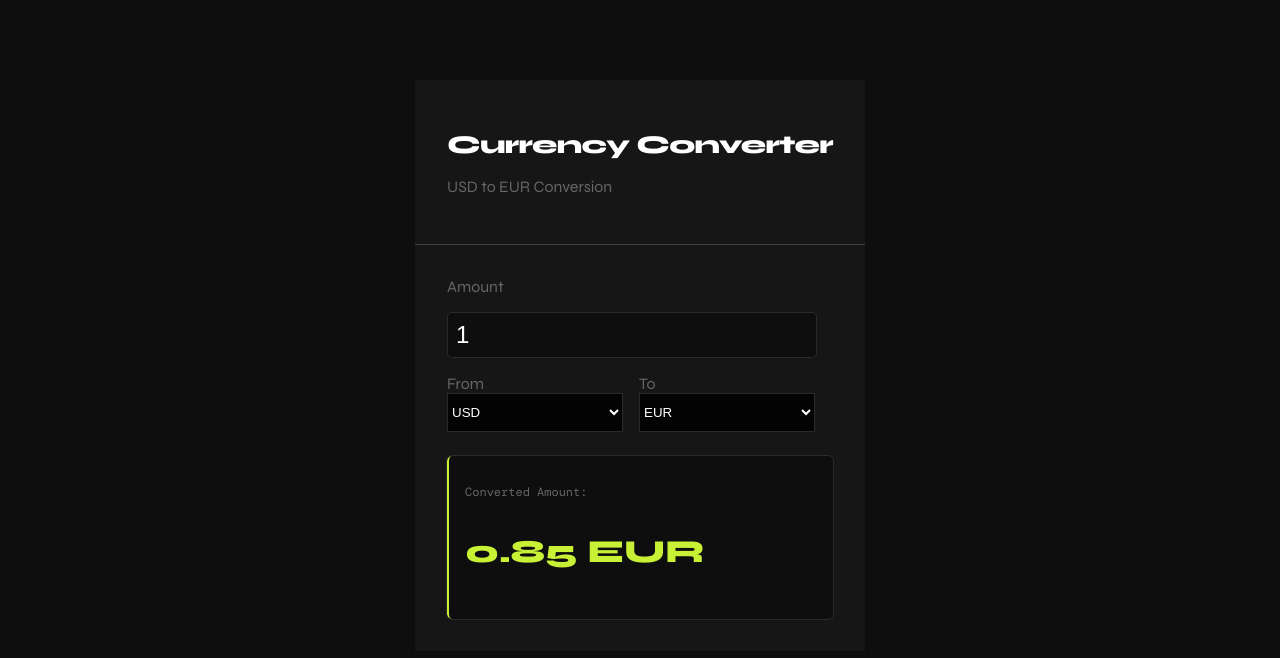
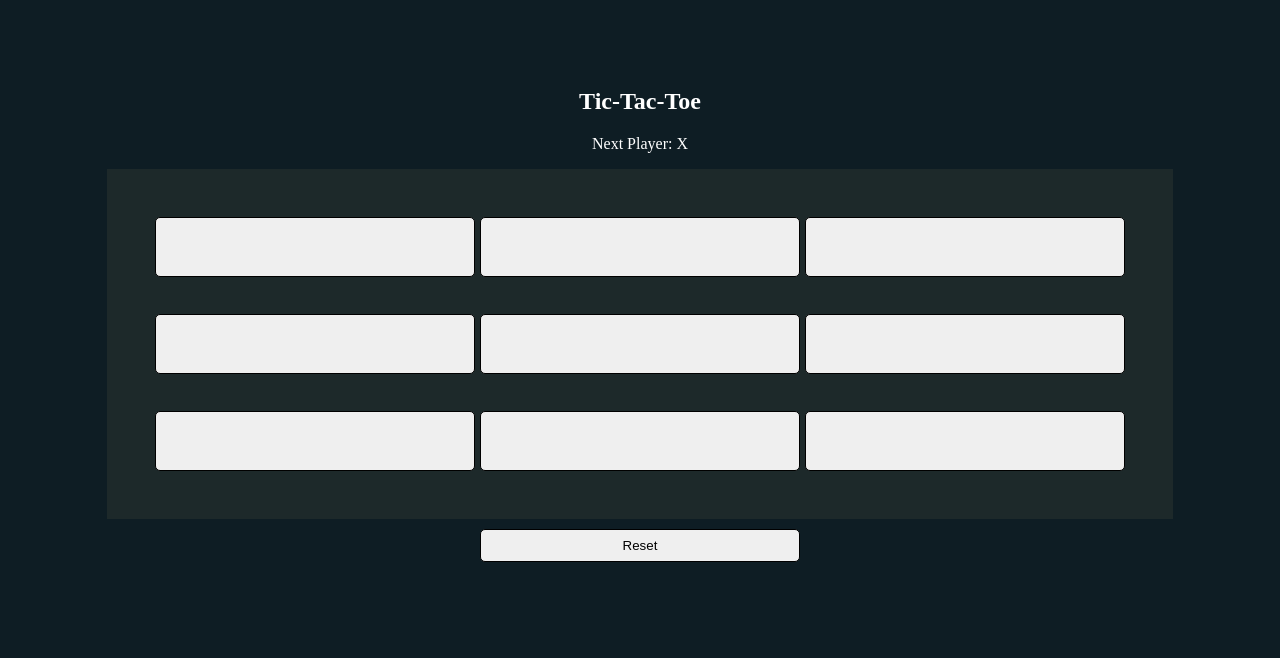
Before and after one commit to HJeandedieu/React-app-F-code-camp, a React (Vite) app: page / in a window 1280 px wide. Shown: the top 658 px of the page. Built offline with nearby package versions, Linux system fonts and the light colour scheme; a web font is replaced by a local one.

Commit message:
Added styles to tic-tac-toe component

```diff
--- a/src/App.jsx
+++ b/src/App.jsx
@@ -1,10 +1,10 @@
-import {CurrencyConverter} from "./components/currencyConverter.jsx"
+import {Board} from "./components/tic-tac-toe.jsx"
 
 
 function App(){
   return(
     <div>
-      <CurrencyConverter />
+      <Board />
     </div>
   )
 }
--- a/src/components/tic-tac-toe.jsx
+++ b/src/components/tic-tac-toe.jsx
@@ -1,4 +1,4 @@
-const { useState } = React;
+import {useState} from "react"
 
 export function Board() {
   const [cells, setCells] = useState(Array(9).fill(""));
@@ -54,11 +54,11 @@ export function Board() {
       : `Next Player: ${xIsNext ? "X" : "O"}`;
 
   return (
-    <div>
+    <div className="tic-tac-toeContainer">
       <h2>Tic-Tac-Toe</h2>
       <p>{statusMessage}</p>
       <div
-        className="container"
+        className="ticContainer"
         style={{ display: "grid", gridTemplateColumns: "repeat(3, 1fr)", gap: "5px" }}
       >
         {cells.map((val, i) => (
--- a/src/index.css
+++ b/src/index.css
@@ -65,7 +65,7 @@ button[type="submit"]{
 }
 
 body{
-  background-color:rgb(14,14,14);
+  background-color:rgb(14, 29, 36);
   display:flex;
   justify-content: center;
   align-items:center;
@@ -181,3 +181,22 @@ input[name="add"]::placeholder{
   display:flex;
   gap: 1rem;
 }
+
+.tic-tac-toeContainer{
+  color:white;
+  width: 100vw;
+  margin:5rem auto;
+  text-align:center;
+}
+
+.ticContainer{
+  width:fit-content;
+  margin:auto;
+  background-color:rgb(29, 41, 42);
+  padding: 2rem 3rem;
+}
+
+
+#reset{
+  margin-top:2rem;
+}
```
